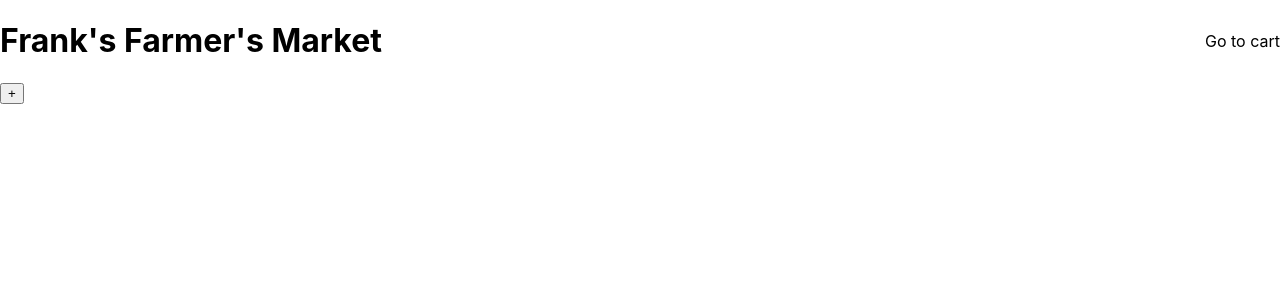
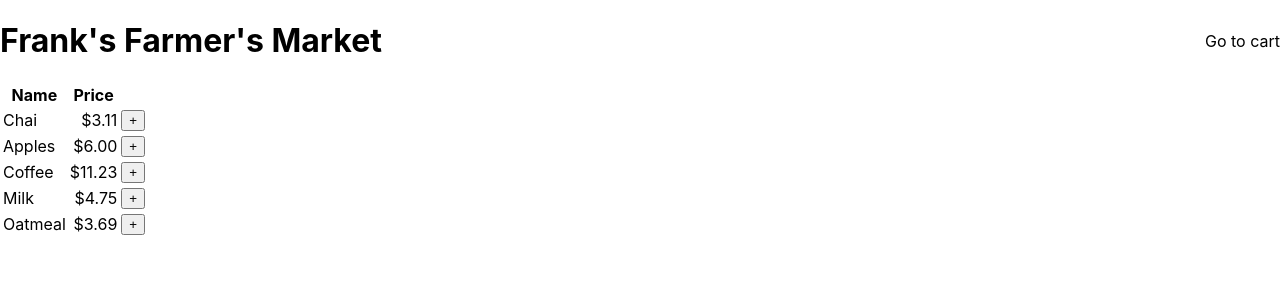
Before and after one commit to cdcasey/farmers-market, a React (Create React App) app: page / in a window 1280 px wide. Shown: the top 300 px of the page. Built offline with nearby package versions, Linux system fonts and the light colour scheme; the HTML template or start-up script is replaced by a standard one.

Commit message:
Display items for sale

```diff
--- a/package.json
+++ b/package.json
@@ -3,6 +3,7 @@
   "version": "0.1.0",
   "private": true,
   "dependencies": {
+    "lodash": "^4.17.11",
     "node-sass-chokidar": "^1.3.4",
     "react": "^16.6.0",
     "react-dom": "^16.6.0",
--- a/src/App.js
+++ b/src/App.js
@@ -1,14 +1,14 @@
 import React, { Component } from 'react';
 
 import Header from './components/Header';
-import AddButton from './components/AddButton';
+import ItemTable from './components/ItemTable';
 
 class App extends Component {
     render() {
         return (
             <React.Fragment>
                 <Header />
-                <AddButton />
+                <ItemTable />
             </React.Fragment>
         );
     }
--- /dev/null
+++ b/src/components/ItemTable.js
@@ -0,0 +1,32 @@
+import React, { Component } from 'react';
+import _ from 'lodash';
+
+import AddButton from './AddButton';
+import { inventory } from '../market';
+
+export default class ItemList extends Component {
+    render() {
+        const items = _.values(inventory).map((item) => {
+            return (
+                <tr key={item.code} data-testid="item">
+                    <td>{item.name}</td>
+                    <td className="items__price">${item.price.toFixed(2)}</td>
+                    <td>{<AddButton />}</td>
+                </tr>
+            );
+        });
+
+        return (
+            <table data-testid="market-items">
+                <thead>
+                    <tr>
+                        <th>Name</th>
+                        <th>Price</th>
+                        <th />
+                    </tr>
+                </thead>
+                <tbody>{items}</tbody>
+            </table>
+        );
+    }
+}
--- a/src/index.css
+++ b/src/index.css
@@ -18,3 +18,11 @@ header {
     justify-content: space-between;
     align-items: center;
 }
+
+button {
+    cursor: pointer;
+}
+
+.items__price {
+    text-align: right;
+}
--- /dev/null
+++ b/src/market.js
@@ -0,0 +1,7 @@
+export const inventory = {
+    CH1: { code: 'CH1', name: 'Chai', price: 3.11 },
+    AP1: { code: 'AP1', name: 'Apples', price: 6.0 },
+    CF1: { code: 'CF1', name: 'Coffee', price: 11.23 },
+    MK1: { code: 'MK1', name: 'Milk', price: 4.75 },
+    OM1: { code: 'OM1', name: 'Oatmeal', price: 3.69 }
+};
```
Also changed, not shown: 2 other files (tests, documents, lock files or other folders).
